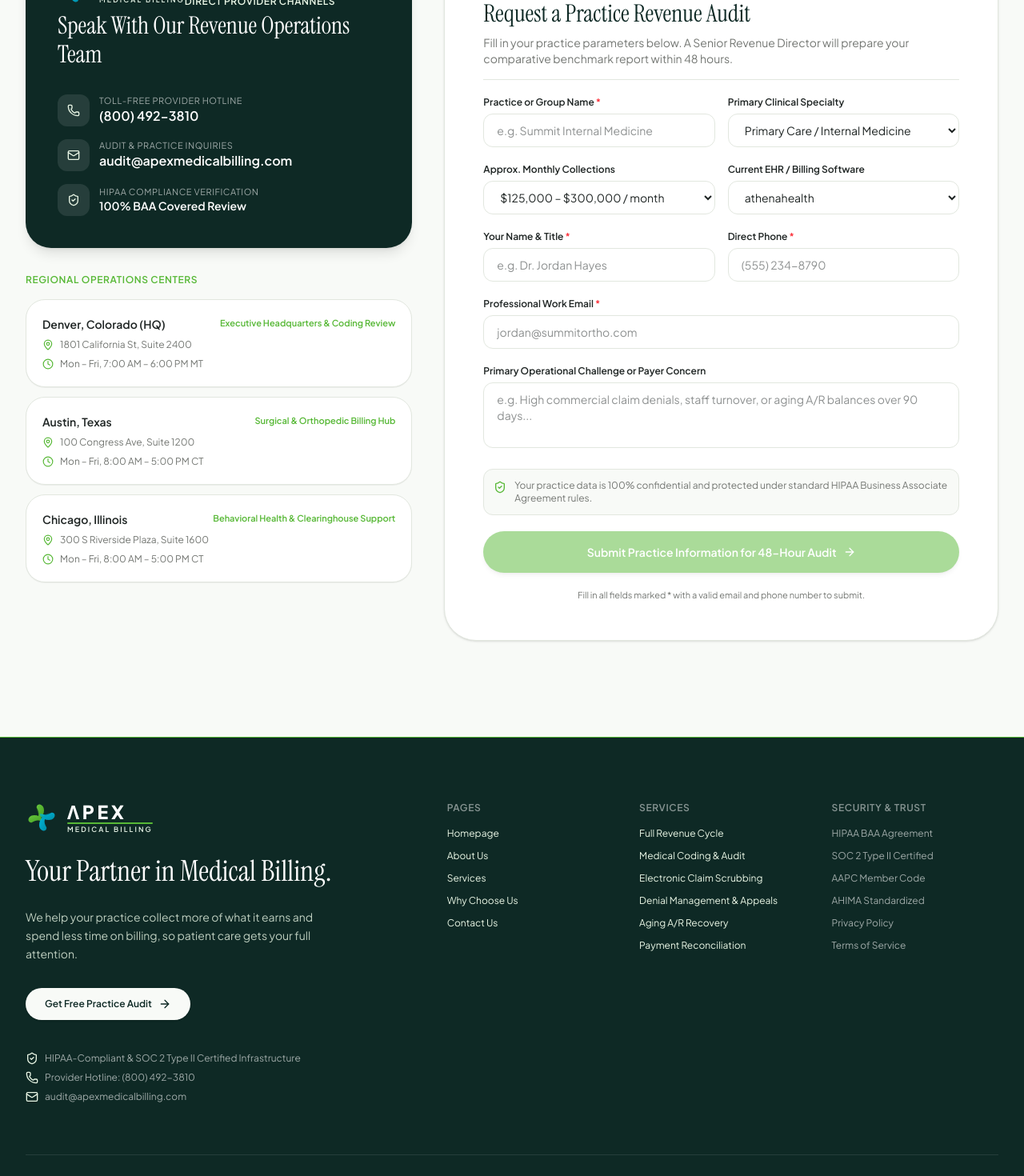
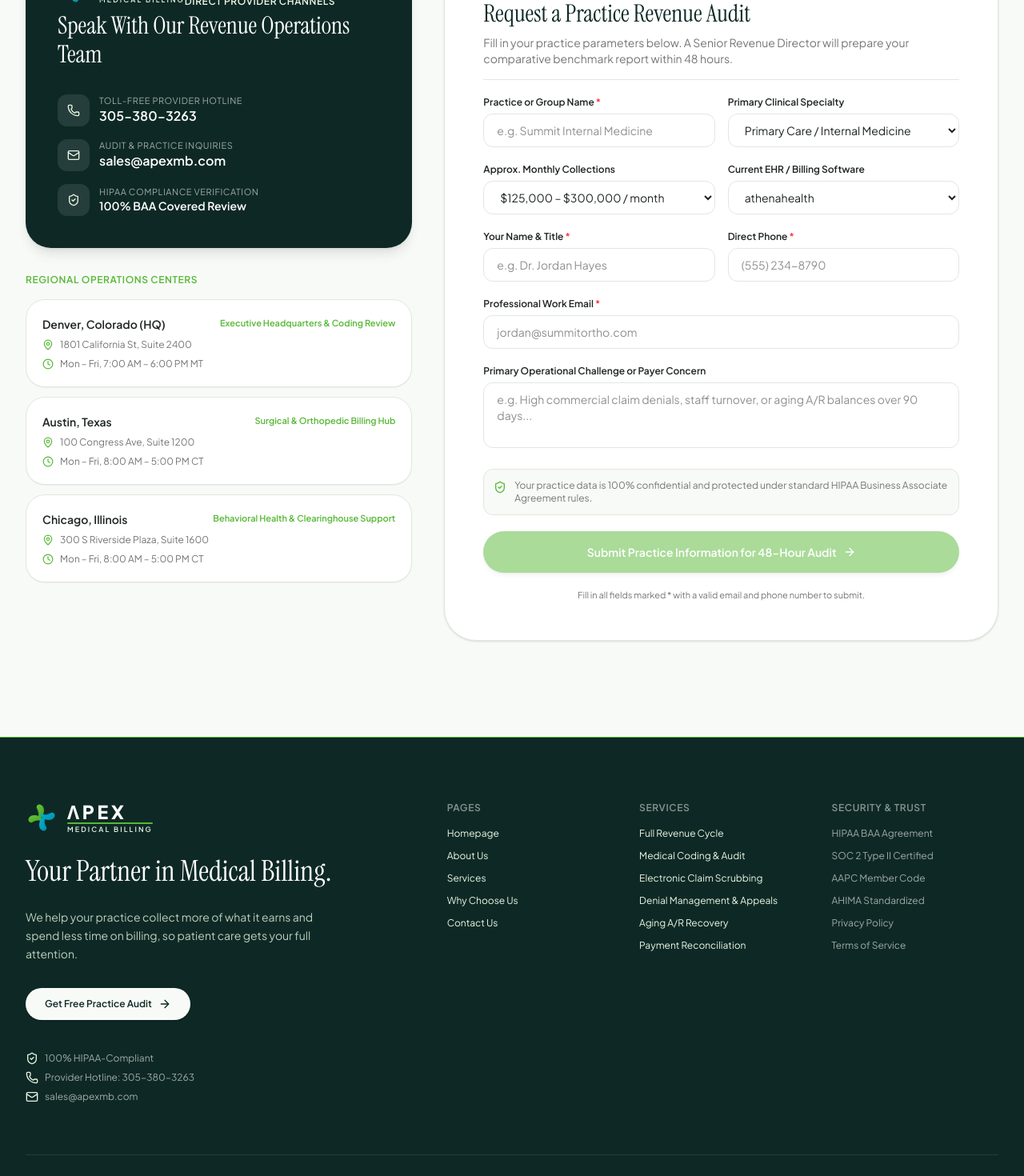
Before and after one commit to M-Huzaifa00/apex-medical-billing, a React (Vite) app: page /contact-us in a window 1280 px wide. Shown: the part 560-2030 px from the top of the page at 80% size. Built offline with nearby package versions, Linux system fonts and the light colour scheme.

Commit message:
chore: chnage content in footer.

```diff
--- a/src/components/Footer.tsx
+++ b/src/components/Footer.tsx
@@ -61,15 +61,15 @@ export const Footer: React.FC<FooterProps> = ({ onOpenAudit }) => {
             <div className="pt-4 space-y-2 text-xs text-white/60">
               <div className="flex items-center gap-2">
                 <ShieldCheck className="w-4 h-4 text-[#EAF7E6]" />
-                <span>HIPAA-Compliant & SOC 2 Type II Certified Infrastructure</span>
+                <span>100% HIPAA-Compliant</span>
               </div>
               <div className="flex items-center gap-2">
                 <Phone className="w-4 h-4 text-[#EAF7E6]" />
-                <span>Provider Hotline: (800) 492-3810</span>
+                <span>Provider Hotline: 305-380-3263</span>
               </div>
               <div className="flex items-center gap-2">
                 <Mail className="w-4 h-4 text-[#EAF7E6]" />
-                <span>audit@apexmedicalbilling.com</span>
+                <span>sales@apexmb.com</span>
               </div>
             </div>
           </div>
--- a/src/hooks/useFormSubmission.ts
+++ b/src/hooks/useFormSubmission.ts
@@ -13,7 +13,7 @@ const RATE_LIMIT: RateLimitConfig = {
 };
 
 const FALLBACK_ERROR =
-  "We couldn't send your request. Please try again, or email us directly at audit@apexmedicalbilling.com.";
+  "We couldn't send your request. Please try again, or email us directly at sales@apexmb.com.";
 
 const formatWait = (ms: number) => {
   const minutes = Math.ceil(ms / 60_000);
--- a/src/pages/ContactPage.tsx
+++ b/src/pages/ContactPage.tsx
@@ -119,7 +119,7 @@ export const ContactPage: React.FC = () => {
                 </div>
                 <div>
                   <div className="text-[11px] uppercase tracking-wider text-white/60">Toll-Free Provider Hotline</div>
-                  <div className="font-semibold text-white text-base">(800) 492-3810</div>
+                  <div className="font-semibold text-white text-base">305-380-3263</div>
                 </div>
               </div>
 
@@ -129,7 +129,7 @@ export const ContactPage: React.FC = () => {
                 </div>
                 <div>
                   <div className="text-[11px] uppercase tracking-wider text-white/60">Audit & Practice Inquiries</div>
-                  <div className="font-semibold text-white text-base">audit@apexmedicalbilling.com</div>
+                  <div className="font-semibold text-white text-base">sales@apexmb.com</div>
                 </div>
               </div>
 
```
